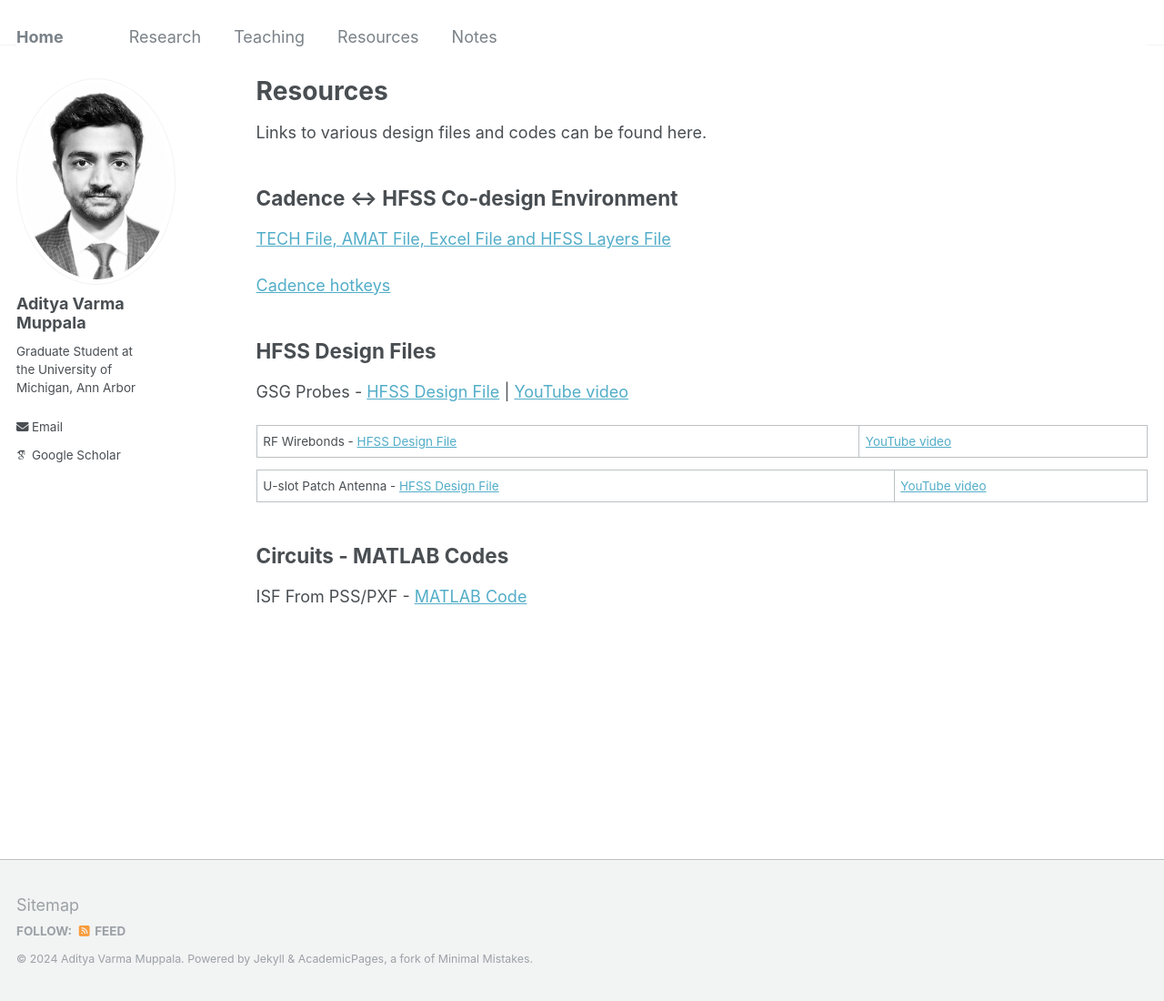
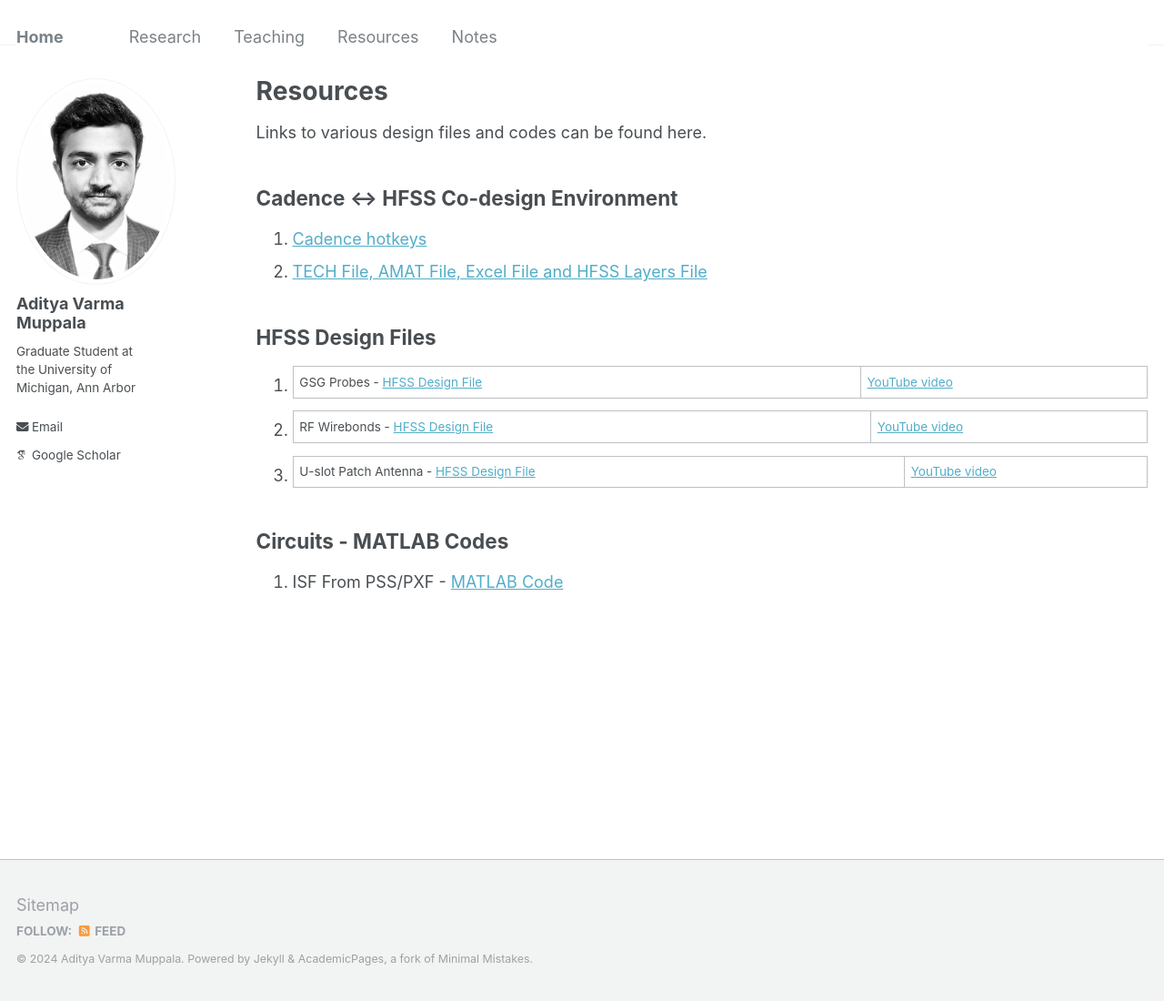
Before and after one commit to AdityaMuppala/adityamuppala.github.io, a Jekyll site: the page built from _pages/resources.md, in a window 1280 px wide and 1100 px high. Shown: the whole window at 91% size. Built offline with Jekyll 4.4.1, drawn with Linux system fonts in a browser that asks for light colours; some web fonts are replaced; part of the change alters nothing that is shown.

```diff
--- a/_pages/resources.md
+++ b/_pages/resources.md
@@ -8,16 +8,18 @@ author_profile: true
 Links to various design files and codes can be found here.
 
 ## Cadence <-> HFSS Co-design Environment
-[TECH File, AMAT File, Excel File and HFSS Layers File](https://drive.google.com/file/d/1t6NSAoJyecMixxWz2D-BhlAQQK7elYIm/view?usp=sharing)
 
-[Cadence hotkeys](https://miscircuitos.com/cadence-keyboard-shortcuts-keybinds-go-faster/)
+1. [Cadence hotkeys](https://miscircuitos.com/cadence-keyboard-shortcuts-keybinds-go-faster/)
+2. [TECH File, AMAT File, Excel File and HFSS Layers File](https://drive.google.com/file/d/1t6NSAoJyecMixxWz2D-BhlAQQK7elYIm/view?usp=sharing)
+
+
 
 ## HFSS Design Files
-GSG Probes - [HFSS Design File](https://drive.google.com/file/d/1BsgujbjDn0NSminA7OI0YJImKXI0T-63/view?usp=sharing) | [YouTube video](https://youtu.be/jEuGXGO-3H8)
 
-RF Wirebonds - [HFSS Design File](https://drive.google.com/file/d/1uCTr_ZpLOHl_yXWbcn6zRojzaKunqBkV/view?usp=sharing) | [YouTube video](https://youtu.be/rfqih8SriJc)
-
-U-slot Patch Antenna - [HFSS Design File](https://drive.google.com/file/d/18taGTOq4XmcNEPyBlnNzjpM5brWA3nZ8/view?usp=sharing) | [YouTube video](https://youtu.be/XuhcbfpZF-8)
+1. GSG Probes - [HFSS Design File](https://drive.google.com/file/d/1BsgujbjDn0NSminA7OI0YJImKXI0T-63/view?usp=sharing) | [YouTube video](https://youtu.be/jEuGXGO-3H8)
+2. RF Wirebonds - [HFSS Design File](https://drive.google.com/file/d/1uCTr_ZpLOHl_yXWbcn6zRojzaKunqBkV/view?usp=sharing) | [YouTube video](https://youtu.be/rfqih8SriJc)
+3. U-slot Patch Antenna - [HFSS Design File](https://drive.google.com/file/d/18taGTOq4XmcNEPyBlnNzjpM5brWA3nZ8/view?usp=sharing) | [YouTube video](https://youtu.be/XuhcbfpZF-8)
 
 ## Circuits - MATLAB Codes
-ISF From PSS/PXF - [MATLAB Code](https://drive.google.com/file/d/1ZV3HDTmRAbNpXkeOafgGrVqtVSOpf8Dy/view?usp=sharing)
+
+1. ISF From PSS/PXF - [MATLAB Code](https://drive.google.com/file/d/1ZV3HDTmRAbNpXkeOafgGrVqtVSOpf8Dy/view?usp=sharing)
```
